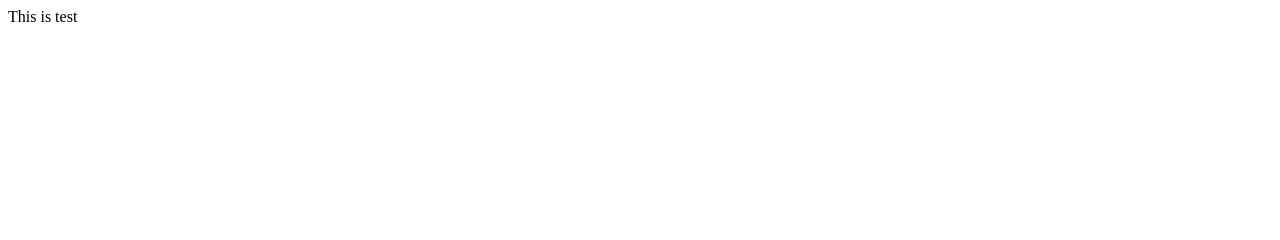
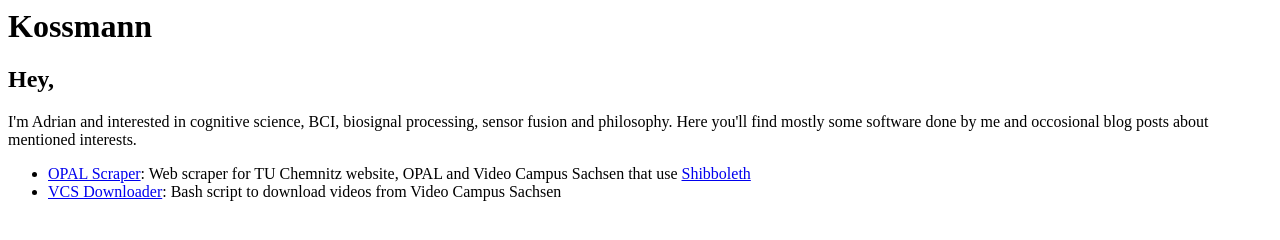
Before and after one commit to k0ssmann/k0ssmann.github.io, a plain HTML site: page index.html in a window 1280 px wide. Drawn offline with Linux system fonts and the light colour scheme.

Commit message:
+index.html

```diff
--- a/index.html
+++ b/index.html
@@ -1,6 +1,19 @@
 <html>
+	<head>
+		<title>Kossmann</title>
+		<meta charset="utf-8">
+    		<meta name="viewport" content="width=device-width, initial-scale=1.0">
+	</head>
+
 	<body>
-		<p>This is test</p>
+		<h1>Kossmann</h1>
+		<h2>Hey,</h2>
+		<p>I'm Adrian and interested in cognitive science, BCI, biosignal processing, sensor fusion and philosophy. Here you'll find mostly some software done by me and occosional blog posts about mentioned interests.</p>
+
+		<ul>
+			<li><a href="https://github.com/k0ssmann/opal-scraper"> OPAL Scraper</a>: Web scraper for TU Chemnitz website, OPAL and Video Campus Sachsen that use <a href="https://en.wikipedia.org/wiki/Shibboleth_(software)">Shibboleth</li></a>
+				<li><a href="https://github.com/k0ssmann/vcs-downloader">VCS Downloader</a>: Bash script to download videos from Video Campus Sachsen</li>
+		</ul>
 	</body>
 
 </html>
```
